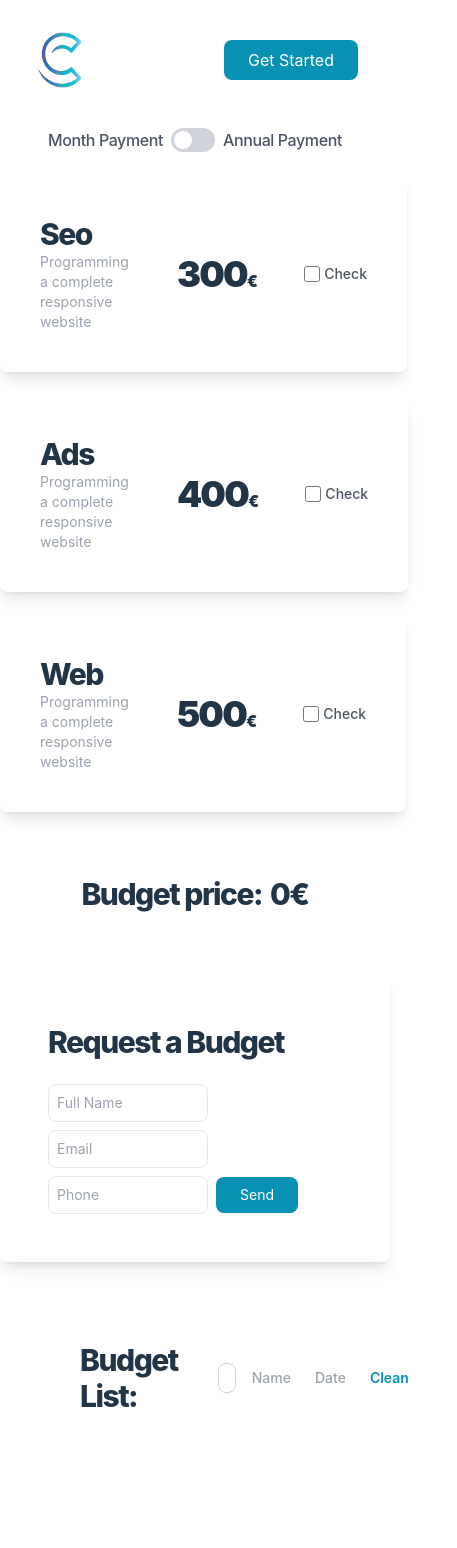
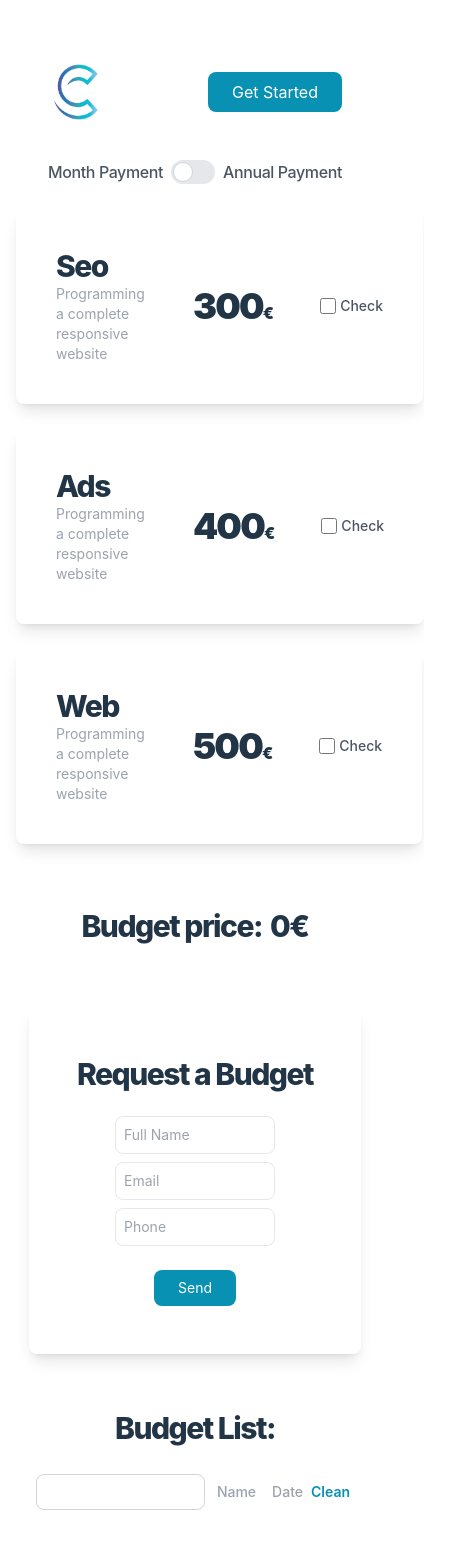
Before and after one commit to francamateus93/6.Presupuesto, a React (Vite) app: page /calculator in a window 390 px wide. Shown: the top 1548 px of the page, 457 px wide, since content can reach past the window. Before the commit the page ends 1454 px from the top, so only its background shows below. Built offline with nearby package versions, Linux system fonts and the light colour scheme.

Commit message:
Responsive Layout Completed

```diff
--- a/src/components/calculator/Budget.jsx
+++ b/src/components/calculator/Budget.jsx
@@ -48,12 +48,12 @@ function Budget({ addNewBudget, services, totalPrice }) {
   };
 
   return (
-    <div className="rounded-lg shadow-lg p-12 mx-auto">
+    <div className="rounded-lg shadow-lg p-12 mx-auto text-center">
       <div>
         <h3 className="text-3xl font-extrabold mb-6 tracking-tighter">
           Request a Budget
         </h3>
-        <div className="flex flex-wrap justify-start items-center gap-2">
+        <div className="flex flex-col justify-start items-center gap-2">
           <input
             type="text"
             name="input-name"
@@ -100,7 +100,7 @@ function Budget({ addNewBudget, services, totalPrice }) {
           )}
           <button
             onClick={handleBudget}
-            className="px-6 py-2 text-center text-sm rounded-lg text-white bg-cyan-600 hover:bg-cyan-700 transition"
+            className="px-6 py-2 text-center text-sm rounded-lg text-white bg-cyan-600 hover:bg-cyan-700 transition mt-4"
           >
             {" "}
             Send
--- a/src/components/calculator/BudgetList.jsx
+++ b/src/components/calculator/BudgetList.jsx
@@ -36,34 +36,34 @@ function BudgetList({ budgets }) {
   };
 
   return (
-    <div className="mx-auto p-10">
-      <div className="flex items-center justify-between">
-        <h3 className="text-3xl font-extrabold px-10 tracking-tighter">
+    <div className="mx-auto px-5 sm:p-10">
+      <div className="flex flex-col sm:flex-row items-center justify-between mb-5">
+        <h3 className="text-3xl font-extrabold tracking-tighter my-4 md:my-0">
           Budget List:
         </h3>
-        <div className="flex items-center justify-end gap-2">
+        <div className="flex justify-end mt-3 sm:mt-0">
           <input
             type="text"
             name="input-filter"
             value={inputSearch}
             onChange={searchBudgets}
-            className="w-1/3 border border-gray-300 rounded-lg px-2 py-1 text-sm focus:outline-none focus:ring-1 focus:ring-gray-200"
+            className="w-full sm:w-1/3 border border-gray-300 rounded-lg px-2 py-1 text-sm focus:outline-none focus:ring-1 focus:ring-gray-200"
           />
           <button
             onClick={sortByName}
-            className="bg-white px-2 text-sm text-gray-400 font-medium hover:text-gray-600 focus:font-bold focus:text-slate-700 transition"
+            className="bg-white px-3 md:px-2 py-1 text-sm text-gray-400 font-medium hover:text-gray-600 focus:font-bold focus:text-slate-700 transition"
           >
             Name
           </button>
           <button
             onClick={sortByDate}
-            className="bg-white px-2 text-sm text-gray-400 font-medium hover:text-gray-600 focus:font-bold focus:text-slate-700 transition"
+            className="bg-white px-1 py-2 text-sm text-gray-400 font-medium hover:text-gray-600 focus:font-bold focus:text-slate-700 transition"
           >
             Date
           </button>
           <button
             onClick={cleanFilter}
-            className="bg-white px-2 text-sm text-cyan-600 font-semibold hover:text-cyan-700 focus:font-bold focus:text-cyan-700 transition"
+            className="bg-white px-1 py-1 text-sm text-cyan-600 font-semibold hover:text-cyan-700 focus:font-bold focus:text-cyan-700 transition"
           >
             Clean
           </button>
@@ -72,24 +72,28 @@ function BudgetList({ budgets }) {
       {filteredBudgets.map((budget) => (
         <div
           key={budget.id}
-          className="rounded-lg shadow-lg bg-white p-10 flex justify-between items-start gap-12 my-5"
+          className="rounded-lg shadow-lg bg-white p-5 sm:p-10 flex sm:flex-row justify-center items-start gap-4 my-5"
         >
           <div className="p-1">
             <h3 className="text-2xl font-bold tracking-tight">
               {budget.fullName}
             </h3>
-            <p className="text-sm text-gray-400">{budget.email}</p>
-            <p className="text-sm text-gray-400">{budget.phoneNumber}</p>
+            <p className="text-xs text-gray-400">{budget.email}</p>
+            <p className="text-xs text-gray-400">{budget.phoneNumber}</p>
           </div>
-          <div className="p-1">
-            <p className="font-semibold tracking-tight">Services purchased:</p>
-            <p className="font-semibold">{budget.services.join(", ")}</p>
+          <div className="p-1 flex-1 flex flex-col items-center">
+            <p className="text-xs md:text-sm font-semibold tracking-tight">
+              Services:
+            </p>
+            <p className="text-xs md:text-sm font-semibold tracking-tight">
+              {budget.services.join(", ")}
+            </p>
           </div>
-          <div className="p-1">
-            <p className="font-semibold justify-self-end tracking-tight">
+          <div className="p-1 flex flex-col items-end">
+            <p className="text-xs md:text-sm font-semibold tracking-tight">
               Total:{" "}
             </p>
-            <p className="text-3xl font-extrabold tracking-tight">
+            <p className="md:text-3xl text-2xl font-extrabold tracking-tight">
               {budget.total}€
             </p>
           </div>
--- a/src/components/calculator/Card.jsx
+++ b/src/components/calculator/Card.jsx
@@ -1,15 +1,42 @@
 import React from "react";
 
-function Card({ product, price, isChosen, onChange, children }) {
+function Card({
+  product,
+  price,
+  isChosen,
+  onChange,
+  annualDiscount,
+  children,
+}) {
   return (
-  <div className={`rounded-lg shadow-lg p-10 mx-auto flex flex-col justify-center ${isChosen ? "border-2 border-cyan-600" : "none"}`}>
+    <div
+      className={`rounded-lg shadow-lg p-10 mx-auto flex flex-col justify-center ${
+        isChosen ? "border-2 border-cyan-600" : "none"
+      }`}
+    >
       <div className="flex justify-between items-center gap-12">
         <div>
-        <h3 className="text-3xl font-extrabold tracking-tighter">{product}</h3>
-        <p className="text-sm text-gray-400">Programming a complete responsive website</p>
+          <h3 className="text-3xl font-extrabold tracking-tighter">
+            {product}
+          </h3>
+          <p className="text-sm text-gray-400">
+            Programming a complete responsive website
+          </p>
         </div>
-      <div className="flex items-center gap-5">
-        <strong className="font-black text-4xl tracking-tighter">{price}<span className="text-base">€</span></strong>
+        <div className="flex flex-col items-center gap-2">
+          <h4
+            className={`${
+              annualDiscount
+                ? "font-bold text-orange-400 uppercase tracking-tighter"
+                : "hidden"
+            }`}
+          >
+            Save 20%
+          </h4>
+          <strong className="font-black text-4xl tracking-tighter">
+            {price}
+            <span className="text-base">€</span>
+          </strong>
         </div>
         <div className="flex items-center gap-1">
           <input
@@ -27,4 +54,4 @@ function Card({ product, price, isChosen, onChange, children }) {
   );
 }
 
-export default Card
+export default Card;
--- a/src/components/calculator/Toggle.jsx
+++ b/src/components/calculator/Toggle.jsx
@@ -1,6 +1,6 @@
 import React from "react";
 
-function Toggle({ annualDiscount, onToggle }) {
+function Toggle({ onToggle }) {
   return (
     <div className="relative flex flex-col items-center justify-center overflow-hidden">
       <div className="flex items-center mx-2">
@@ -16,11 +16,7 @@ function Toggle({ annualDiscount, onToggle }) {
           />
           <div
             onClick={onToggle}
-            className={`w-11 h-6 bg-gray-200 rounded-full peer  peer-focus:ring-green-300  peer-checked:after:translate-x-full peer-checked:after:border-white after:content-[''] after:absolute after:top-0.5 after:left-[2px] after:bg-white after:border-gray-300 after:border after:rounded-full after:h-5 after:w-5 after:transition-all peer-checked:bg-green-600 ${
-              annualDiscount
-                ? "bg-red-500 text-white"
-                : "bg-gray-300 text-black"
-            }`}
+            className="w-11 h-6 bg-gray-200 rounded-full peer  peer-focus:ring-green-300  peer-checked:after:translate-x-full peer-checked:after:border-white after:content-[''] after:absolute after:top-0.5 after:left-[2px] after:bg-white after:border-gray-300 after:border after:rounded-full after:h-5 after:w-5 after:transition-all peer-checked:bg-green-600"
           ></div>
         </label>
         <span className="mx-2 font-medium tracking-tight text-gray-600 hover:text-gray-800 transition">
--- a/src/pages/Calculator.jsx
+++ b/src/pages/Calculator.jsx
@@ -77,7 +77,7 @@ function Calculator() {
   }, [services, annualDiscount, pages, languages]);
 
   return (
-    <main className="flex flex-col justify-center gap-2">
+    <main className="flex flex-col justify-center px-4 py-8 gap-2 sm:px-6 lg:px-8 max-w-2xl mx-auto">
       <Navbar />
       <section className="flex flex-col gap-6">
         <Toggle onToggle={handleToogle} annualDiscount={annualDiscount} />
@@ -86,18 +86,21 @@ function Calculator() {
           price={annualDiscount ? services.seo.price * 0.8 : services.seo.price}
           isChosen={services.seo.isChosen}
           onChange={() => handleCheckbox("seo")}
+          annualDiscount={annualDiscount}
         />
         <Card
           product="Ads"
           price={annualDiscount ? services.ads.price * 0.8 : services.ads.price}
           isChosen={services.ads.isChosen}
           onChange={() => handleCheckbox("ads")}
+          annualDiscount={annualDiscount}
         />
         <Card
           product="Web"
           price={annualDiscount ? services.web.price * 0.8 : services.web.price}
           isChosen={services.web.isChosen}
           onChange={() => handleCheckbox("web")}
+          annualDiscount={annualDiscount}
         >
           <Options
             pages={pages}
--- a/src/pages/Home.jsx
+++ b/src/pages/Home.jsx
@@ -8,13 +8,13 @@ function Home() {
   return (
     <main className="flex flex-col justify-center h-screen mx-auto">
       <Navbar />
-      <section className="flex justify-around items-center h-screen mx-auto">
-        <div className="container flex gap-4 items-center justify-center p-8 mx-auto">
-          <div className="w-1/2">
-            <h1 className="text-6xl font-extrabold tracking-tighter">
+      <section className="flex flex-col md:flex-row justify-around items-center h-screen mx-auto">
+        <div className="container flex flex-col md:flex-row gap-10 lg:gap-4 items-center justify-center p-8 mx-auto">
+          <div className="w-full md:w-1/2 text-center md:text-left">
+            <h1 className="text-5xl md:text-6xl font-extrabold tracking-tight">
               Welcome to our Calculator
             </h1>
-            <p className="text-lg py-5 text-gray-400 leading-normal w-3/4 tracking-tight">
+            <p className="text-sm md:text-lg py-5 text-gray-400 leading-normal w-full md:w-3/4 tracking-tight">
               This app allows you to easily calculate the cost of different
               custom services, such as web development, SEO, and more. Select
               the services you need and adjust the details to get your quote.
@@ -26,7 +26,7 @@ function Home() {
               Go to Calculator
             </button>
           </div>
-          <div className="">
+          <div className="w-full md:w-1/2 flex justify-center">
             <img
               src="/benefit-one.png"
               alt="Hero illustration"
```
Lines whose indentation alone changed are shown as unchanged.
